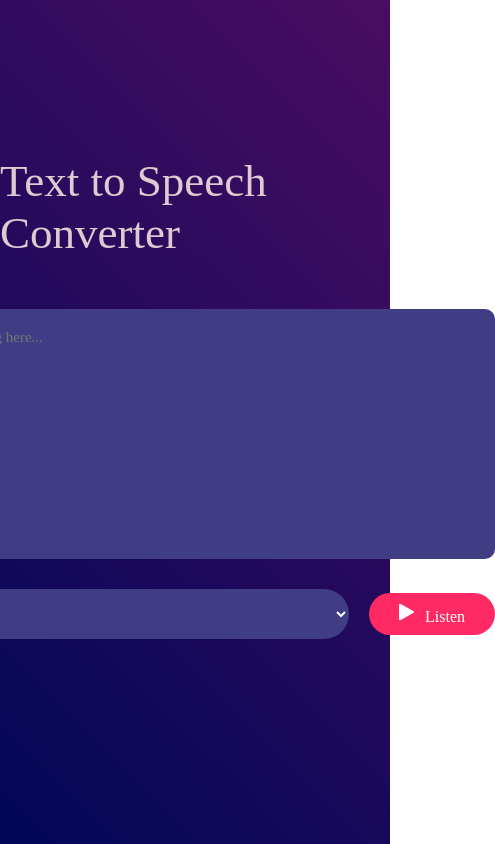
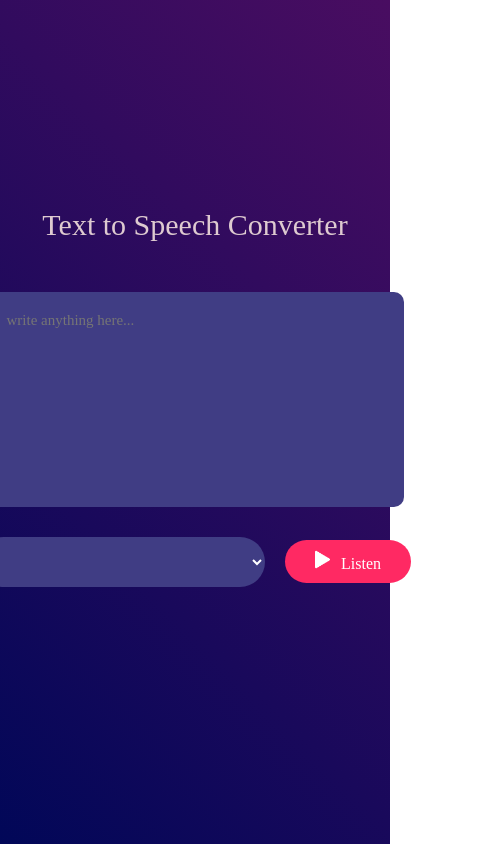
Before and after one commit to Irbaz-Patel/Text-to-Speech-Converter, a plain HTML site: page index.html in a window 390 px wide. Shown: the whole page, 495 px wide, since content can reach past the window. Drawn offline with Linux system fonts and the light colour scheme.

Commit message:
responsive added

```diff
--- a/style.css
+++ b/style.css
@@ -83,3 +83,33 @@ select{
     background-position-x: calc(100% - 20px);
     background-position-y: 20px; */
 }
+
+
+
+/* Responsive  */
+@media( max-width:700px) {
+    .hero h1 {
+        font-size: 30px;
+    }
+
+    textarea {
+        width: 485px;
+    }
+
+    .row {
+        width: 485px;
+    }
+
+}
+
+@media (max-width:550px) {
+    .row {
+        width: 432px;
+    }
+
+    textarea {
+        width: 417px;
+        height: 215px;
+    }
+
+}
```
